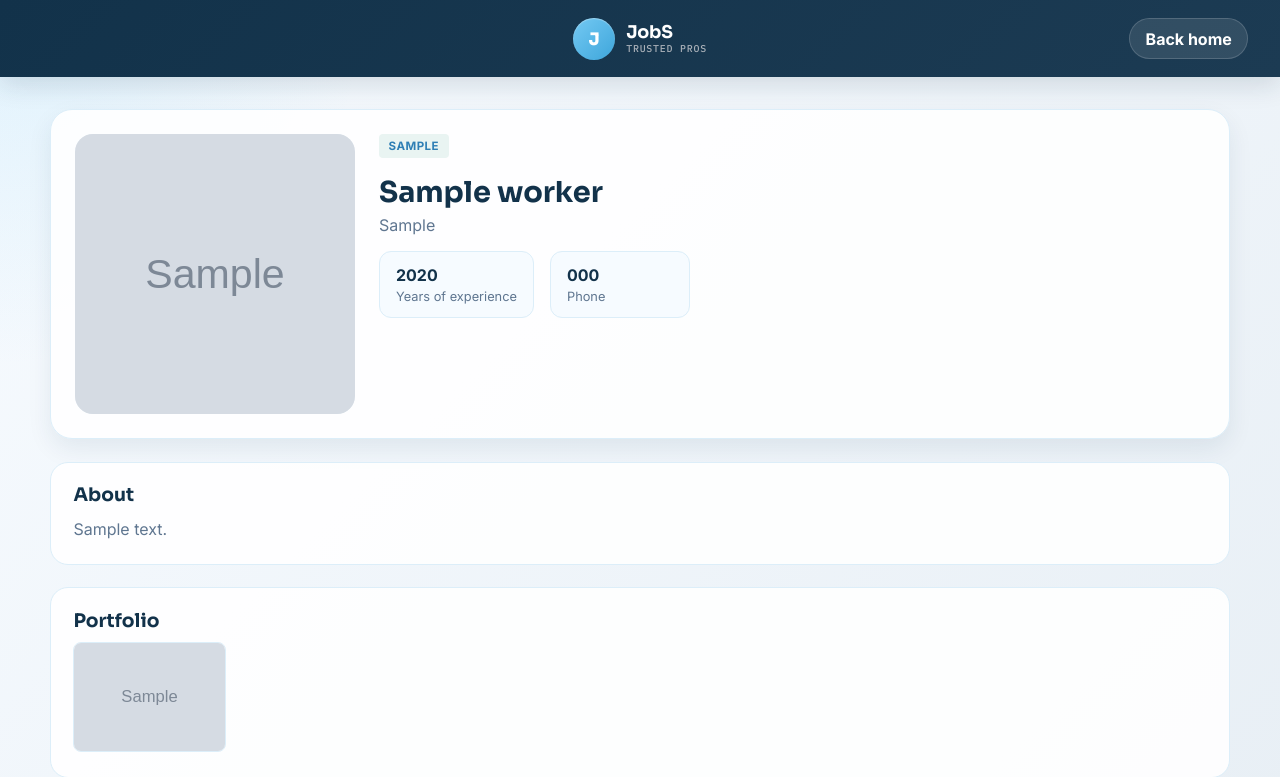
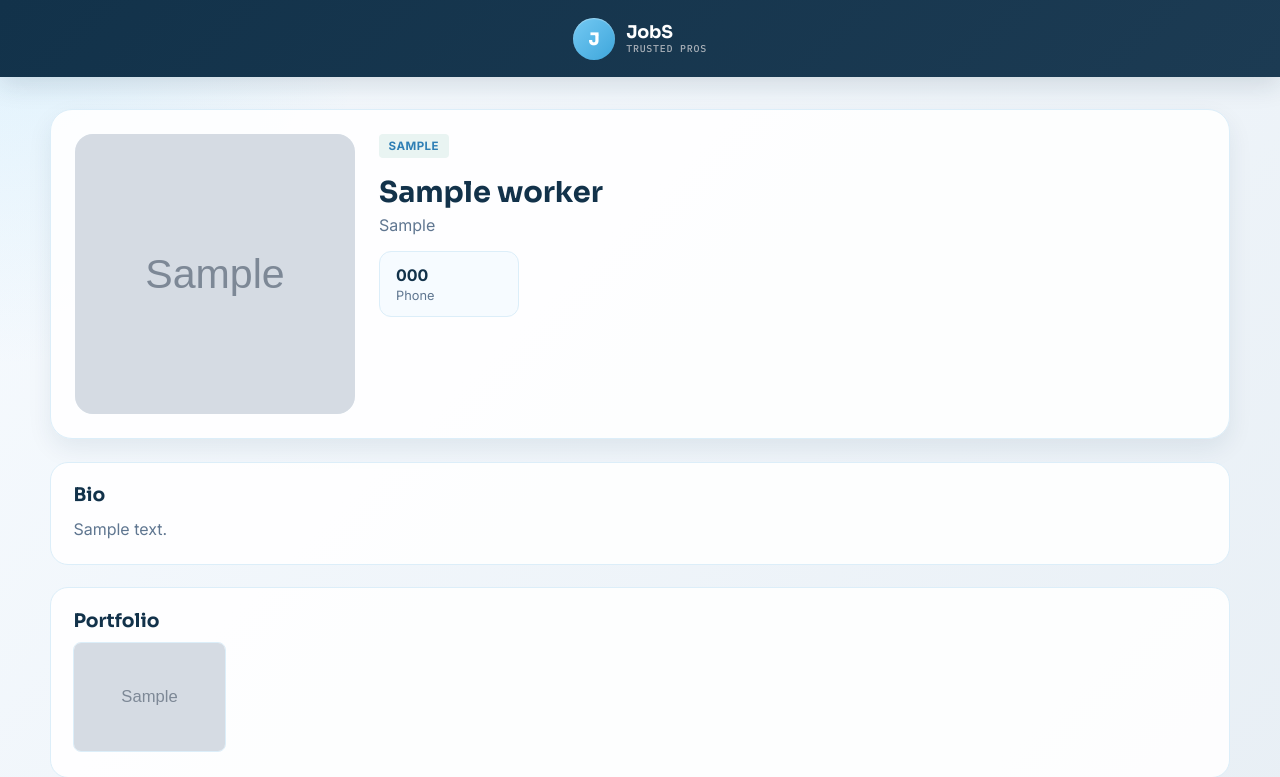
Before and after one commit to deonjoys/jobs-app, a Flask app: page /worker/1 in a window 1280 px wide. Shown: the top 777 px of the page. Run offline with Flask 3, Linux system fonts and the light colour scheme; tables that the repository leaves empty hold one stand-in row (values such as "Sample post"); grey boxes marked "Sample" are stand-in pictures.

Commit message:
info bio

```diff
--- a/static/style.css
+++ b/static/style.css
@@ -411,13 +411,10 @@ header.site-head {
   margin-bottom: 1rem;
 }
 
-.profile-stats {
-  display: flex;
-  gap: 1rem;
-  flex-wrap: wrap;
-}
-
-.profile-stats div {
+.profile-contact {
+  display: inline-flex;
+  flex-direction: column;
+  gap: 0.2rem;
   background: #f6fbff;
   border: 1px solid var(--rule);
   border-radius: 12px;
@@ -425,13 +422,13 @@ header.site-head {
   min-width: 140px;
 }
 
-.profile-stats strong {
+.profile-contact strong {
   display: block;
   font-size: 1rem;
   color: var(--ink);
 }
 
-.profile-stats span {
+.profile-contact span {
   font-size: 0.8rem;
   color: var(--steel);
 }
--- a/templates/worker_profile.html
+++ b/templates/worker_profile.html
@@ -16,9 +16,6 @@
         <small>Trusted pros</small>
       </span>
     </a>
-    <div class="header-actions">
-      <a href="/" class="portal-pill">Back home</a>
-    </div>
   </header>
 
   <div class="wrap profile-page">
@@ -34,21 +31,15 @@
         <span class="trade-badge">{{ worker.trade }}</span>
         <h2>{{ worker.name }}</h2>
         <p class="profile-meta">{{ worker.location or 'Location not provided' }}</p>
-        <div class="profile-stats">
-          <div>
-            <strong>{{ worker.experience_years }}</strong>
-            <span>Years of experience</span>
-          </div>
-          <div>
-            <strong>{{ worker.phone }}</strong>
-            <span>Phone</span>
-          </div>
+        <div class="profile-contact">
+          <strong>{{ worker.phone }}</strong>
+          <span>Phone</span>
         </div>
       </div>
     </div>
 
     <div class="profile-section">
-      <h3>About</h3>
+      <h3>Bio</h3>
       <p>{{ worker.bio or 'No bio provided yet.' }}</p>
     </div>
 
```
Also changed, not shown: tests/test_worker_profile.py (deleted, +0 -47 lines).
